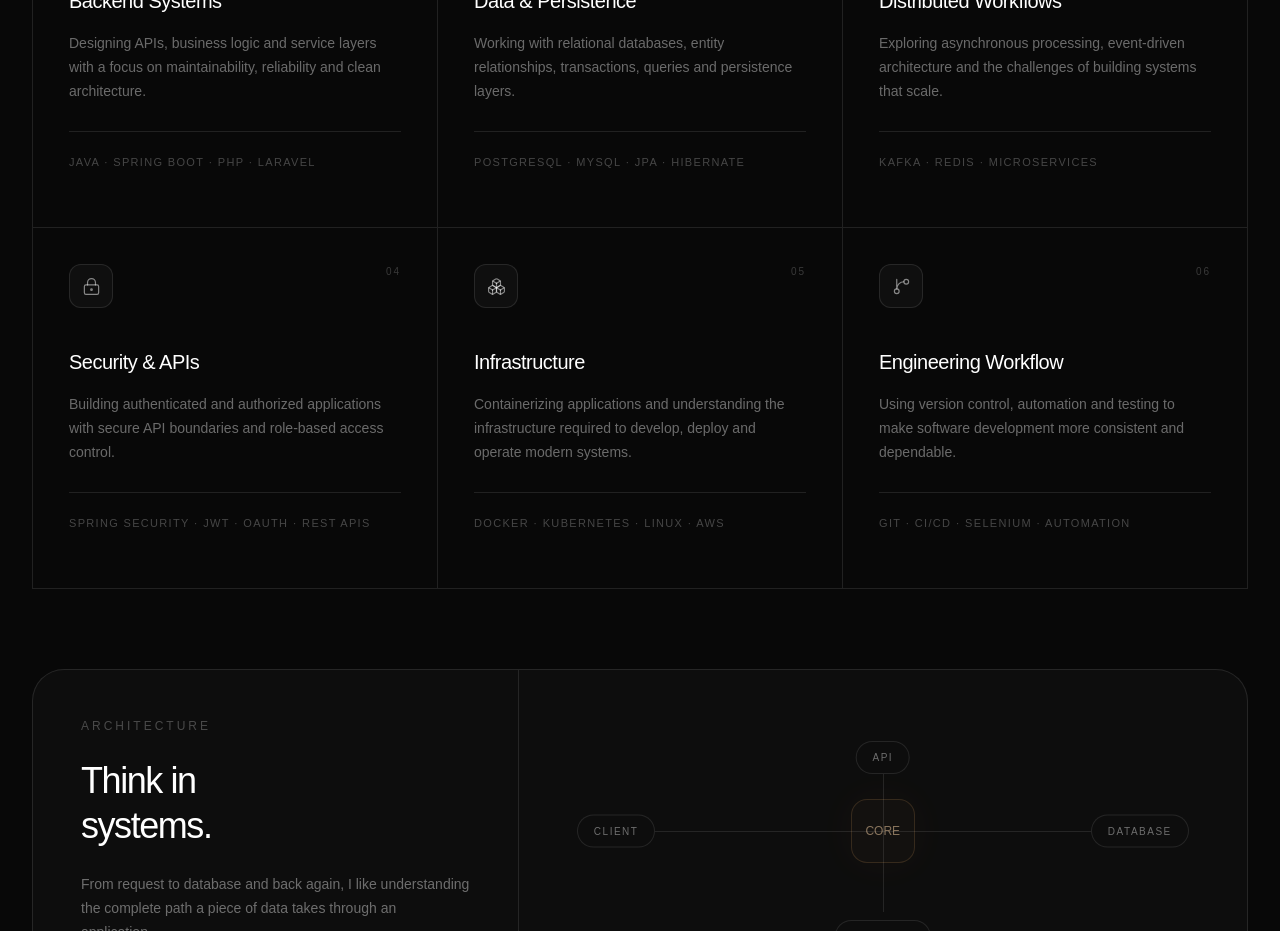
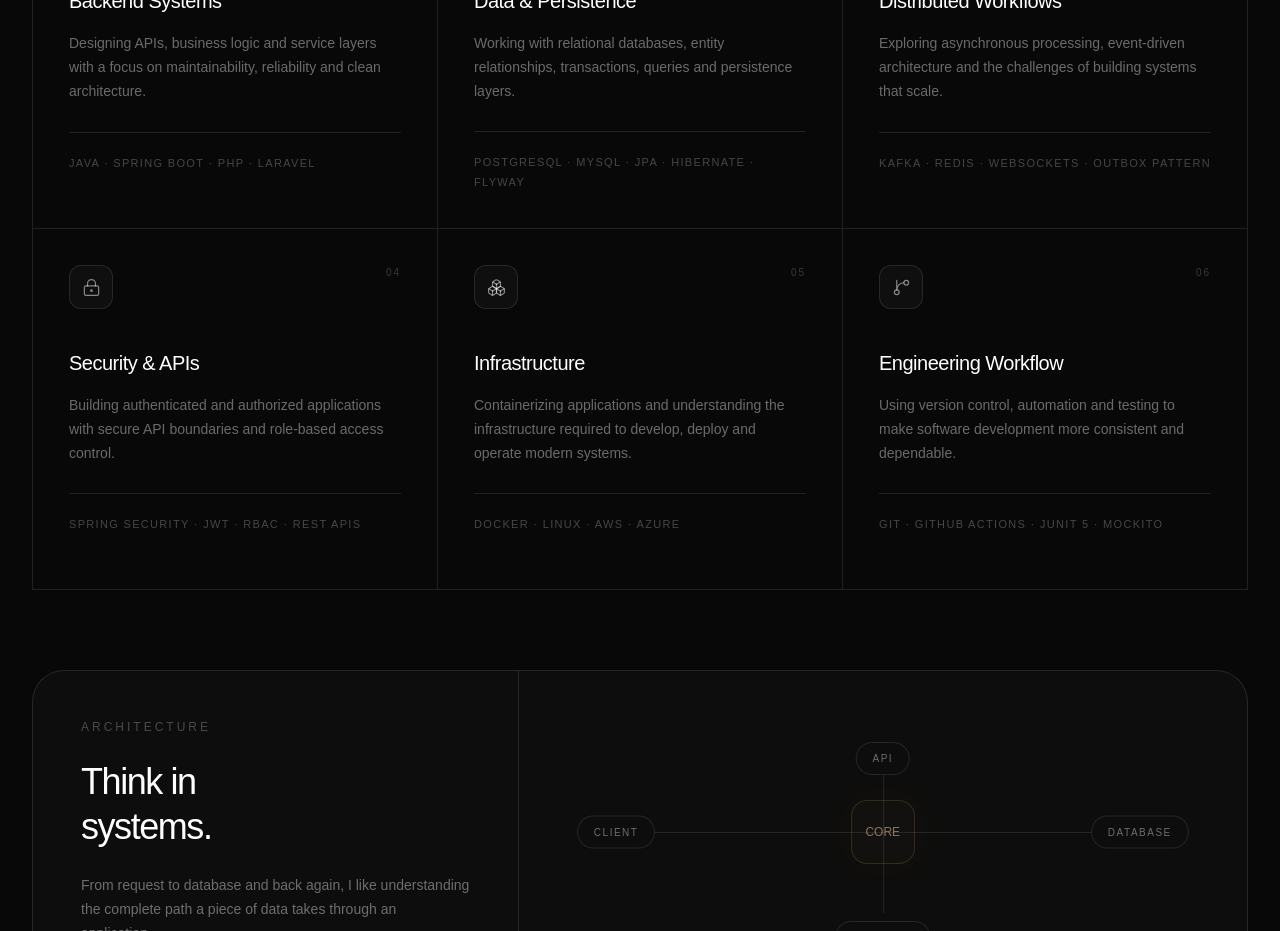
Before and after one commit to kumarprince06/prince-portfolio, a Next.js app: page / in a window 1280 px wide. Shown: the part 3520-4451 px from the top of the page. Built offline with nearby package versions, Linux system fonts and the light colour scheme.

Commit message:
content: list only technologies backed by real work

```diff
--- a/components/Engineering.tsx
+++ b/components/Engineering.tsx
@@ -23,7 +23,7 @@ const engineeringAreas = [
     title: "Data & Persistence",
     description:
       "Working with relational databases, entity relationships, transactions, queries and persistence layers.",
-    technologies: "PostgreSQL · MySQL · JPA · Hibernate",
+    technologies: "PostgreSQL · MySQL · JPA · Hibernate · Flyway",
   },
   {
     icon: Workflow,
@@ -31,7 +31,7 @@ const engineeringAreas = [
     title: "Distributed Workflows",
     description:
       "Exploring asynchronous processing, event-driven architecture and the challenges of building systems that scale.",
-    technologies: "Kafka · Redis · Microservices",
+    technologies: "Kafka · Redis · WebSockets · Outbox Pattern",
   },
   {
     icon: LockKeyhole,
@@ -39,7 +39,7 @@ const engineeringAreas = [
     title: "Security & APIs",
     description:
       "Building authenticated and authorized applications with secure API boundaries and role-based access control.",
-    technologies: "Spring Security · JWT · OAuth · REST APIs",
+    technologies: "Spring Security · JWT · RBAC · REST APIs",
   },
   {
     icon: Boxes,
@@ -47,7 +47,7 @@ const engineeringAreas = [
     title: "Infrastructure",
     description:
       "Containerizing applications and understanding the infrastructure required to develop, deploy and operate modern systems.",
-    technologies: "Docker · Kubernetes · Linux · AWS",
+    technologies: "Docker · Linux · AWS · Azure",
   },
   {
     icon: GitBranch,
@@ -55,7 +55,7 @@ const engineeringAreas = [
     title: "Engineering Workflow",
     description:
       "Using version control, automation and testing to make software development more consistent and dependable.",
-    technologies: "Git · CI/CD · Selenium · Automation",
+    technologies: "Git · GitHub Actions · JUnit 5 · Mockito",
   },
 ];
 
```
